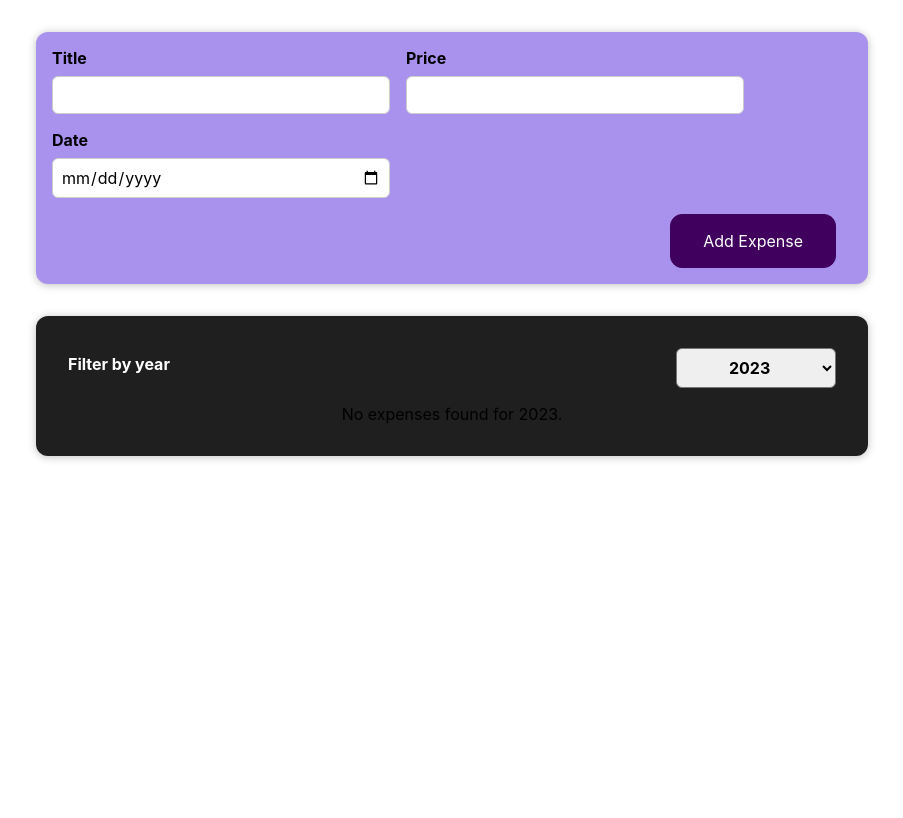
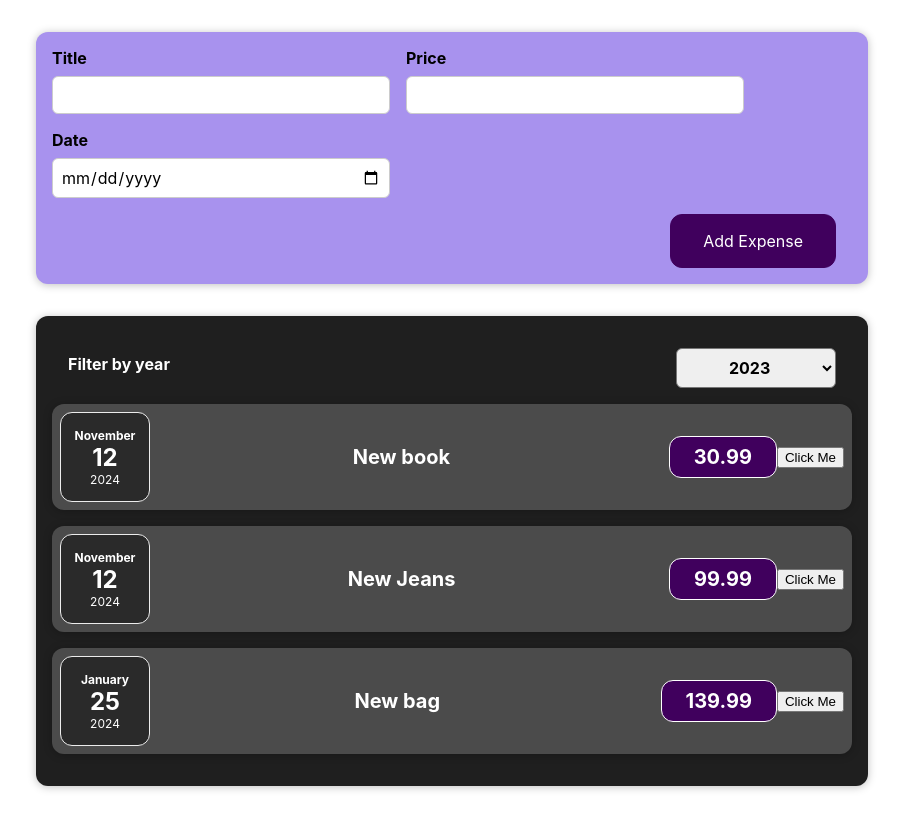
Before and after one commit to kiinmiin/expenses-http, a React (Create React App) app: page / in a window 1280 px wide. Shown: the whole page, without its empty margins (188-1091 px from the left). Built offline with nearby package versions, Linux system fonts and the light colour scheme.

Commit message:
Vormi andmete kuvamine nimekirjast 1

```diff
--- a/src/App.js
+++ b/src/App.js
@@ -1,21 +1,27 @@
-import React, {useState}  from 'react';
 import './App.css';
 import Expenses from './components/Expenses/Expenses'
 import NewExpense from './components/NewExpense/NewExpense';
 
 const App = () => {
-  const [filteredYear, setFilteredYear] = useState('2024')
 
-  const expenses = [
+  const DUMMY_EXPENSES = [
     {
+    id: 'id1',
     date: new Date(2024, 10, 12),
     title: 'New book',
-    price: 30.99
+    amount: 30.99
     },
     {
+      id: 'id2',
       date: new Date(2024, 10, 12),
       title: 'New Jeans',
-      price: 99.99
+      amount: 99.99
+    },
+    {
+      id: 'id3',
+      date: new Date(2024, 0 ,25),
+      title: 'New bag',
+      amount: 139.99
     }
   ]
 
@@ -27,11 +33,7 @@ const App = () => {
   return (
     <div className="App">
       <NewExpense onAddExpense={addExpenseHandler}/>
-      <Expenses
-        expenses={expenses}
-        filteredYear={filteredYear}
-        onChangeYear={setFilteredYear}
-      />
+      <Expenses data={DUMMY_EXPENSES}/>
     </div>
   );
 }
--- a/src/components/Expenses/ExpenseItem.js
+++ b/src/components/Expenses/ExpenseItem.js
@@ -18,7 +18,7 @@ const ExpenseItem = (props) => {
             <ExpenseDate date={props.data.date}/>
             <div className='expense-item__description'>
                 <h2>{title}</h2>
-                <div className='expense-item__price'>{props.data.price}</div>
+                <div className='expense-item__price'>{props.data.amount}</div>
             </div>
             <button onClick={clickHandler}>Click Me</button>
         </Card>
--- a/src/components/Expenses/Expenses.js
+++ b/src/components/Expenses/Expenses.js
@@ -1,34 +1,23 @@
-import React, { useState }  from "react";
 import ExpenseItem from "./ExpenseItem";
 import ExpensesFilter from "./ExpensesFilter";
 import Card from "../UI/Card";
 import './Expenses.css'
 
 const Expenses = (props) => {
-    const [selectedYear, setSelectedYear] = useState("2023");
+    // const [filteredYear, setFilteredYear] = useState('2024')
 
-    const filterChangeHandler = (year) => {
-      console.log("Selected year:", year);
-      setSelectedYear(year);
+    const filterChangeHandler = (filteredYear) => {
+      console.log("Selected year:", filteredYear)
     };
-
-    const filteredExpenses = props.expenses.filter(
-      (expense) => expense.date.getFullYear().toString() === selectedYear
-    );
 
     return (
     <Card className="expenses">
-        <ExpensesFilter
-          selectedYear={selectedYear}
-          onChangeFilter={filterChangeHandler}
-        />
-        {filteredExpenses.length === 0 ? (
-          <p>No expenses found for {selectedYear}.</p>
-        ) : (
-          filteredExpenses.map((expense, index) => (
-            <ExpenseItem key={index} data={expense} />
-          ))
-        )}
+        <ExpensesFilter onChangeFilter={filterChangeHandler}/>
+        {
+          props.data.map((expense) => {
+            return <ExpenseItem data={expense} key={expense.id}/>
+          })
+        }
       </Card>
     );
   };
--- a/src/components/NewExpense/ExpenseForm.js
+++ b/src/components/NewExpense/ExpenseForm.js
@@ -3,15 +3,15 @@ import './ExpenseForm.css'
 
 const ExpenseForm = (props) => {
     const [enteredTitle, setEnteredTitle] = useState('')
-    const [enteredPrice, setEnteredPrice] = useState('')
+    const [enteredAmount, setEnteredAmount] = useState('')
     const [enteredDate, setEnteredDate] = useState('')
 
     const titleChangeHandler = (event) => {
         setEnteredTitle(event.target.value)
     }
 
-    const priceChangeHandler = (event) => {
-        setEnteredPrice(event.target.value)
+    const amountChangeHandler = (event) => {
+        setEnteredAmount(event.target.value)
     }
 
     const dateChangeHandler = (event) => {
@@ -22,12 +22,12 @@ const ExpenseForm = (props) => {
         event.preventDefault()
         const expenseData = {
             title: enteredTitle,
-            price: enteredPrice,
+            amount: enteredAmount,
             date: new Date(enteredDate)
         }
         props.onSaveExpenseData(expenseData)
         setEnteredTitle('')
-        setEnteredPrice('')
+        setEnteredAmount('')
         setEnteredDate('')
     }
 
@@ -47,8 +47,8 @@ const ExpenseForm = (props) => {
                     <label>Price</label>
                     <input
                         type="number" min="0.01" step="0.01"
-                        onChange={priceChangeHandler}
-                        value={enteredPrice}
+                        onChange={amountChangeHandler}
+                        value={enteredAmount}
                     />
                 </div>
                 <div className="new-expense__control">
```
